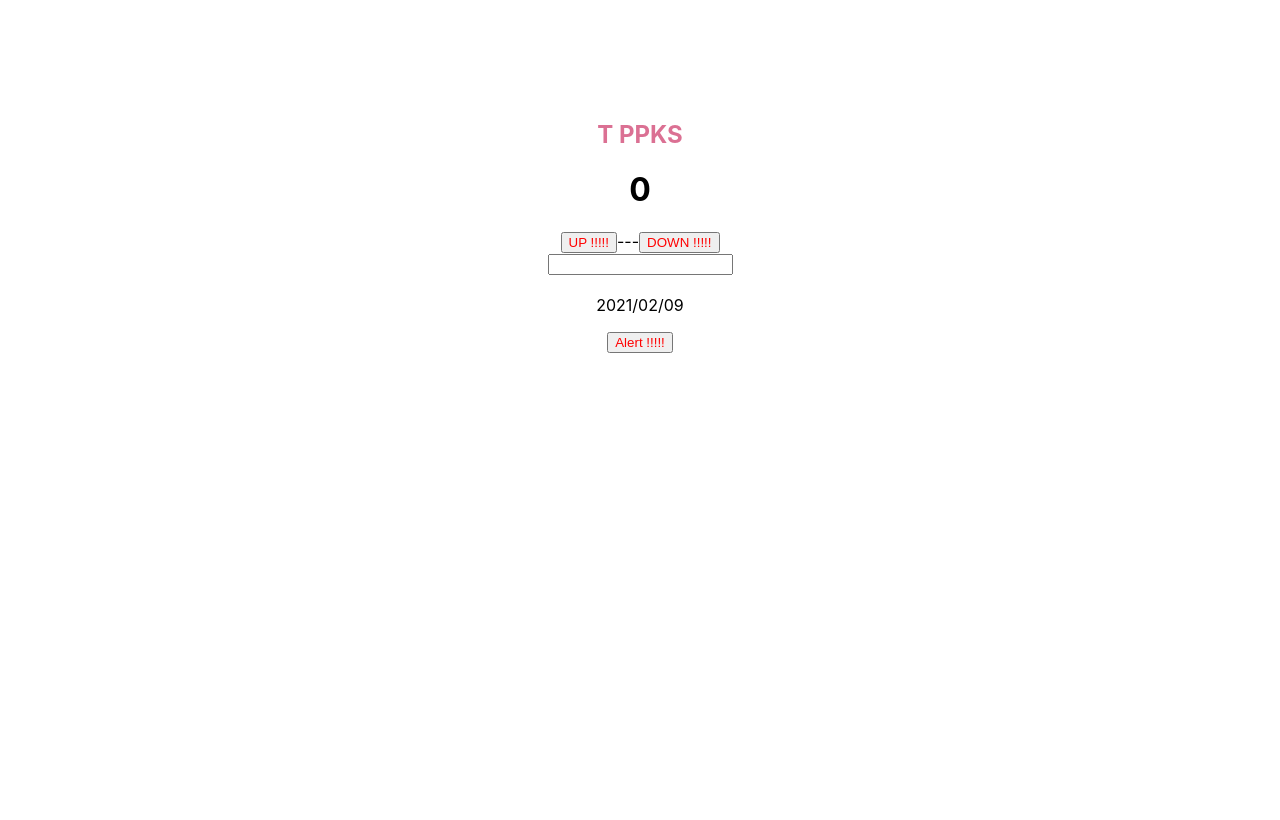
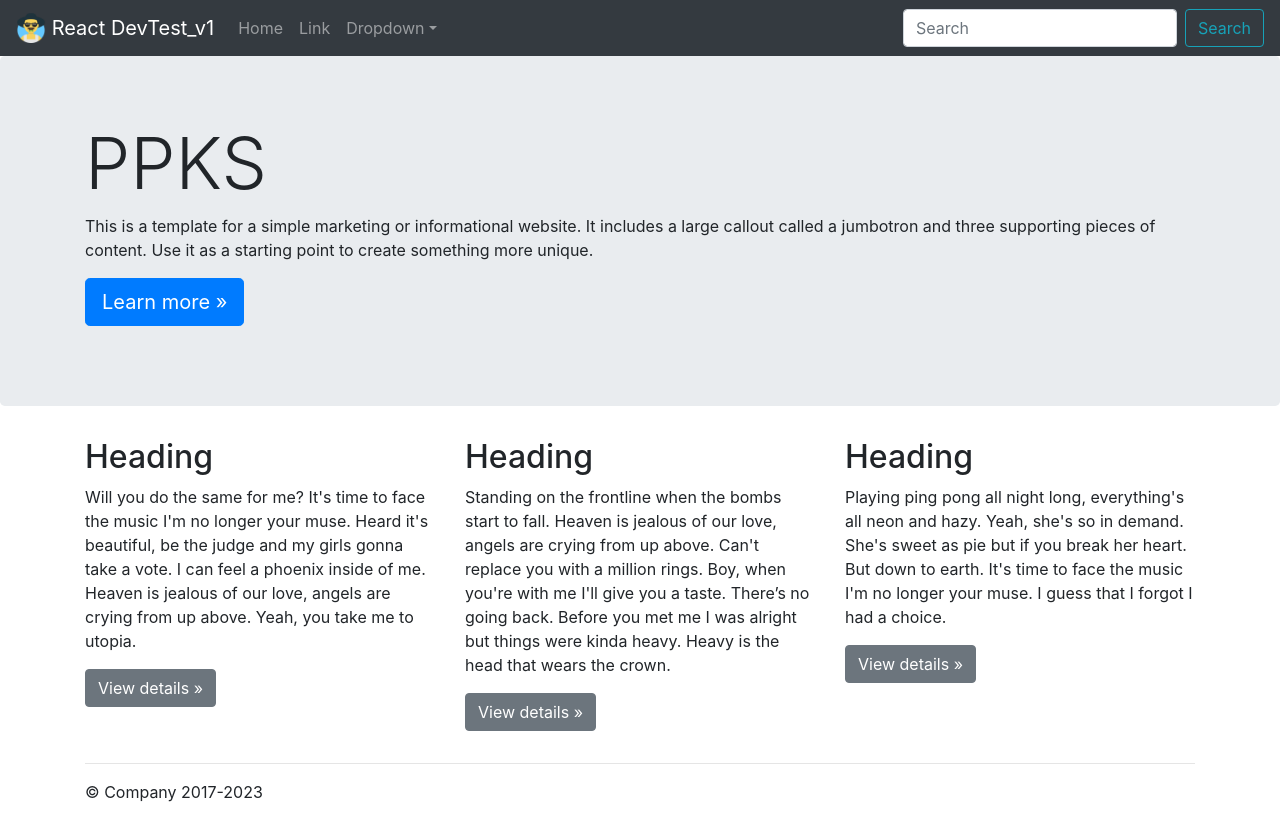
Before and after one commit to PaePasut/react_testV1, a React (Create React App) app: page / in a window 1280 px wide. Built offline with nearby package versions, Linux system fonts and the light colour scheme.

Commit message:
Bootstrap react-bootstarp react-icon

```diff
--- a/package.json
+++ b/package.json
@@ -6,10 +6,13 @@
     "@testing-library/jest-dom": "^5.11.9",
     "@testing-library/react": "^11.2.5",
     "@testing-library/user-event": "^12.6.3",
+    "bootstrap": "^4.6.0",
     "date-fns": "^2.17.0",
     "prop-types": "^15.7.2",
     "react": "^17.0.1",
+    "react-bootstrap": "^1.4.3",
     "react-dom": "^17.0.1",
+    "react-icons": "^4.2.0",
     "react-scripts": "4.0.2",
     "styled-components": "^5.2.1",
     "web-vitals": "^1.1.0"
--- a/src/App.js
+++ b/src/App.js
@@ -1,12 +1,19 @@
 // import logo from './logo.svg'
 import './App.css'
+import Footer from './component/Footer'
 import Header from './component/Header'
+import NavBar from './component/NavBar'
+import HomePage from './pages/HomePage'
 
 function App() {
   return (
-    <div className='App'>
-      <Header />
-    </div>
+    <>
+      <NavBar />
+
+      <HomePage />
+
+      <Footer />
+    </>
   )
 }
 
--- /dev/null
+++ b/src/component/Footer.js
@@ -0,0 +1,13 @@
+import React from 'react'
+
+const Footer = () => {
+  return (
+    <>
+      <footer className='container'>
+        <p>© Company 2017-2023</p>
+      </footer>
+    </>
+  )
+}
+
+export default Footer
--- /dev/null
+++ b/src/component/NavBar.js
@@ -0,0 +1,52 @@
+import React from 'react'
+import {
+  Navbar,
+  Nav,
+  NavDropdown,
+  Form,
+  FormControl,
+  Button,
+} from 'react-bootstrap'
+
+const NavBar = () => {
+  return (
+    <>
+      <Navbar bg='dark' expand='lg' variant='dark'>
+        <Navbar.Brand href='#home'>
+          <img
+            src='./avatar.png'
+            width='30'
+            height='30'
+            className='d-inline-block align-top'
+            alt='React Bootstrap logo'
+          />{' '}
+          React DevTest_v1
+        </Navbar.Brand>
+        <Navbar.Toggle aria-controls='basic-navbar-nav' />
+        <Navbar.Collapse id='basic-navbar-nav'>
+          <Nav className='mr-auto'>
+            <Nav.Link href='#home'>Home</Nav.Link>
+            <Nav.Link href='#link'>Link</Nav.Link>
+            <NavDropdown title='Dropdown' id='basic-nav-dropdown'>
+              <NavDropdown.Item href='#action/3.1'>Action</NavDropdown.Item>
+              <NavDropdown.Item href='#action/3.2'>
+                Another action
+              </NavDropdown.Item>
+              <NavDropdown.Item href='#action/3.3'>Something</NavDropdown.Item>
+              <NavDropdown.Divider />
+              <NavDropdown.Item href='#action/3.4'>
+                Separated link
+              </NavDropdown.Item>
+            </NavDropdown>
+          </Nav>
+          <Form inline>
+            <FormControl type='text' placeholder='Search' className='mr-sm-2' />
+            <Button variant='outline-info'>Search</Button>
+          </Form>
+        </Navbar.Collapse>
+      </Navbar>
+    </>
+  )
+}
+
+export default NavBar
--- a/src/index.css
+++ b/src/index.css
@@ -1,4 +1,4 @@
-body {
+/* body {
   margin: 0;
   font-family: -apple-system, BlinkMacSystemFont, 'Segoe UI', 'Roboto', 'Oxygen',
     'Ubuntu', 'Cantarell', 'Fira Sans', 'Droid Sans', 'Helvetica Neue',
@@ -10,4 +10,4 @@
 code {
   font-family: source-code-pro, Menlo, Monaco, Consolas, 'Courier New',
     monospace;
-}
+} */
--- /dev/null
+++ b/src/pages/HomePage.js
@@ -0,0 +1,81 @@
+import React from 'react'
+
+const HomePage = () => {
+  return (
+    <>
+      <main role='main'>
+        {/* Main jumbotron for a primary marketing message or call to action */}
+        <div className='jumbotron'>
+          <div className='container'>
+            <h1 className='display-3'>PPKS</h1>
+            <p>
+              This is a template for a simple marketing or informational
+              website. It includes a large callout called a jumbotron and three
+              supporting pieces of content. Use it as a starting point to create
+              something more unique.
+            </p>
+            <p>
+              <a className='btn btn-primary btn-lg' href='#' role='button'>
+                Learn more »
+              </a>
+            </p>
+          </div>
+        </div>
+        <div className='container'>
+          {/* Example row of columns */}
+          <div className='row'>
+            <div className='col-md-4'>
+              <h2>Heading</h2>
+              <p>
+                Will you do the same for me? It's time to face the music I'm no
+                longer your muse. Heard it's beautiful, be the judge and my
+                girls gonna take a vote. I can feel a phoenix inside of me.
+                Heaven is jealous of our love, angels are crying from up above.
+                Yeah, you take me to utopia.
+              </p>
+              <p>
+                <a className='btn btn-secondary' href='#' role='button'>
+                  View details »
+                </a>
+              </p>
+            </div>
+            <div className='col-md-4'>
+              <h2>Heading</h2>
+              <p>
+                Standing on the frontline when the bombs start to fall. Heaven
+                is jealous of our love, angels are crying from up above. Can't
+                replace you with a million rings. Boy, when you're with me I'll
+                give you a taste. There’s no going back. Before you met me I was
+                alright but things were kinda heavy. Heavy is the head that
+                wears the crown.
+              </p>
+              <p>
+                <a className='btn btn-secondary' href='#' role='button'>
+                  View details »
+                </a>
+              </p>
+            </div>
+            <div className='col-md-4'>
+              <h2>Heading</h2>
+              <p>
+                Playing ping pong all night long, everything's all neon and
+                hazy. Yeah, she's so in demand. She's sweet as pie but if you
+                break her heart. But down to earth. It's time to face the music
+                I'm no longer your muse. I guess that I forgot I had a choice.
+              </p>
+              <p>
+                <a className='btn btn-secondary' href='#' role='button'>
+                  View details »
+                </a>
+              </p>
+            </div>
+          </div>
+          <hr />
+        </div>{' '}
+        {/* /container */}
+      </main>
+    </>
+  )
+}
+
+export default HomePage
```
Also changed, not shown: src/index.js (+9 -7 lines), public/avatar.png (added), 1 other file (tests, documents, lock files or other folders).
